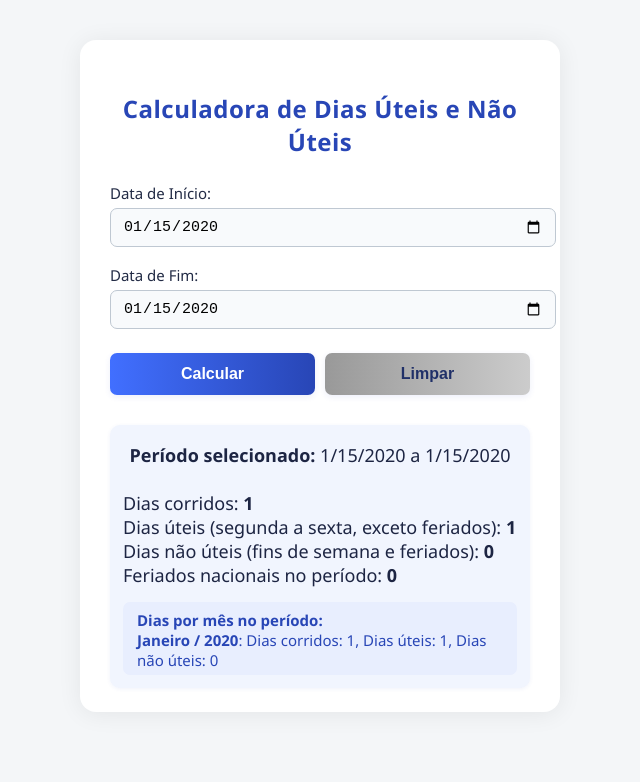
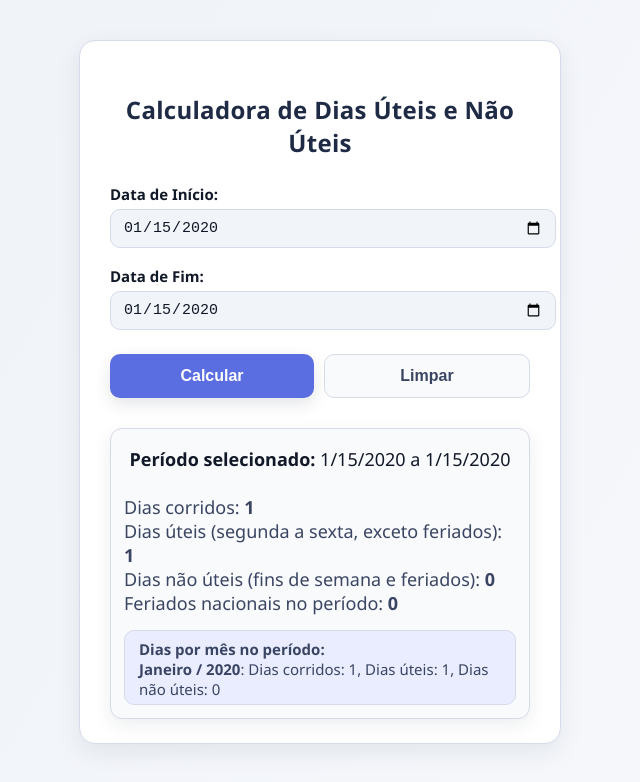
Before and after one commit to fbnmurad/alive, a plain HTML site: page CalculadoraDatas.html in a window 1280 px wide. Both pictures are taken after typing "2020-01-15", "2020-01-15" into the empty fields and a click on the button "Calcular". Shown: the whole page, without its empty margins (320-960 px from the left). Drawn offline with Linux system fonts and the light colour scheme.

Commit message:
Refactor CalculadoraDatas.html for better UI
Refactor HTML structure and styles for improved design and usability.

```diff
--- a/CalculadoraDatas.html
+++ b/CalculadoraDatas.html
@@ -4,42 +4,216 @@
   <meta charset="UTF-8">
   <title>Calculadora de Dias</title>
   <style>
-    body { background: #f4f6f8; font-family: 'Segoe UI', Arial, sans-serif; display: flex; justify-content: center; align-items: flex-start; min-height: 100vh; margin: 0; }
-    .container { background: #fff; margin-top: 40px; padding: 32px 30px 24px 30px; border-radius: 16px; box-shadow: 0 2px 24px rgba(0,0,0,0.07); width: 100%; max-width: 420px; }
-    h2 { color: #2846b6; margin-bottom: 25px; text-align: center; font-weight: 600; letter-spacing: 0.5px; }
-    label { font-weight: 500; color: #222b45; display: block; margin-bottom: 5px; margin-top: 16px; font-size: 15px; }
-    input { width: 100%; padding: 9px 12px; font-size: 15px; margin-bottom: 2px; border-radius: 7px; border: 1px solid #bfc8d2; background: #f8fafc; transition: border-color 0.2s; outline: none; }
-    input:focus { border-color: #2846b6; }
-    .botoes { display: flex; gap: 10px; margin-top: 22px; width: 100%; }
-    button { flex: 1; background: linear-gradient(90deg, #416fff 0%, #2846b6 100%); color: #fff; font-size: 16px; font-weight: 600; border: none; border-radius: 7px; padding: 12px 0; cursor: pointer; transition: background 0.18s; box-shadow: 0 2px 6px rgba(60,80,200,0.09); }
-    button.limpar { background: linear-gradient(90deg, #999 0%, #ccc 100%); color: #203068; }
-    button:hover:not(.limpar) { background: linear-gradient(90deg, #2846b6 0%, #416fff 100%); }
-    button.limpar:hover { background: linear-gradient(90deg, #888 0%, #bbb 100%); color: #18224d; }
-    #resultado { margin-top: 30px; padding: 18px 13px 13px 13px; border-radius: 10px; background: #f1f5fe; color: #1d2543; font-size: 18px; text-align: center; box-shadow: 0 1px 4px rgba(40,70,182,0.07); }
-    .totais-gerais { text-align: left !important; margin: 0 0 14px 0; }
-    .lista-feriados { margin-top: 16px; color: #2d3c8a; font-size: 15px; background: #f8fafc; border-radius: 7px; padding: 8px 10px 5px 14px; text-align: left !important; }
-    .meses-detalhados { margin-top: 15px; color: #2846b6; font-size: 15px; background: #e8eefe; border-radius: 7px; padding: 8px 10px 5px 14px; text-align: left !important; }
+    :root {
+      /* Background */
+      --bg-gradient-start: #eef1f7;   /* cinza frio claro */
+      --bg-gradient-end:   #f7f9fc;   /* quase branco */
+
+      /* Roxo azulado (identidade) */
+      --primary: #5b6ee1;             /* purple-blue tech */
+      --primary-hover: #4b5fd1;
+      --primary-active: #3f52b8;
+
+      /* Textos */
+      --text-title: #1f2a44;          /* azul grafite */
+      --text-default: #3a4563;        /* cinza azulado */
+      --text-dark: #111827;           /* quase preto */
+      --text-muted: #6b7280;          /* cinza neutro */
+
+      /* Superfícies */
+      --surface: #ffffff;
+      --surface-soft: #f9fafb;
+      --surface-muted: #f1f4f9;
+      --surface-highlight: #e9edff;   /* destaque roxo azulado */
+
+      /* Bordas */
+      --border-light: #d6dbea;
+
+      /* Feedback semântico */
+      --success: #16a34a;
+      --error: #dc2626;
+      --info: #5b6ee1;
+
+      /* Neutros */
+      --neutral: #9ca3af;
+      --neutral-hover: #6b7280;
+
+      /* Shadow padrão do tema */
+      --shadow-soft: 0 8px 24px rgba(31,42,68,0.08);
+    }
+
+    body {
+      background: linear-gradient(120deg, var(--bg-gradient-start), var(--bg-gradient-end));
+      font-family: 'Segoe UI', Arial, sans-serif;
+      display: flex;
+      justify-content: center;
+      align-items: flex-start;
+      min-height: 100vh;
+      margin: 0;
+      color: var(--text-default);
+    }
+
+    .container {
+      background: var(--surface);
+      margin-top: 40px;
+      padding: 32px 30px 24px 30px;
+      border-radius: 16px;
+      box-shadow: var(--shadow-soft);
+      width: 100%;
+      max-width: 420px;
+      border: 1px solid var(--border-light);
+    }
+
+    h2 {
+      color: var(--text-title);
+      margin-bottom: 25px;
+      text-align: center;
+      font-weight: 650;
+      letter-spacing: 0.3px;
+    }
+
+    label {
+      font-weight: 600;
+      color: var(--text-dark);
+      display: block;
+      margin-bottom: 5px;
+      margin-top: 16px;
+      font-size: 15px;
+    }
+
+    input {
+      width: 100%;
+      padding: 9px 12px;
+      font-size: 15px;
+      margin-bottom: 2px;
+      border-radius: 10px;
+      border: 1px solid var(--border-light);
+      background: var(--surface-muted);
+      transition: border-color 0.2s, box-shadow 0.2s;
+      outline: none;
+      color: var(--text-dark);
+    }
+
+    input:focus {
+      border-color: var(--primary);
+      box-shadow: 0 0 0 4px rgba(91,110,225,0.18);
+    }
+
+    .botoes {
+      display: flex;
+      gap: 10px;
+      margin-top: 22px;
+      width: 100%;
+    }
+
+    button {
+      flex: 1;
+      background: var(--primary);
+      color: #fff;
+      font-size: 16px;
+      font-weight: 650;
+      border: none;
+      border-radius: 10px;
+      padding: 12px 0;
+      cursor: pointer;
+      transition: background 0.18s, transform 0.06s, box-shadow 0.18s;
+      box-shadow: 0 6px 16px rgba(31,42,68,0.12);
+    }
+
+    button:hover:not(.limpar) {
+      background: var(--primary-hover);
+    }
+
+    button:active:not(.limpar) {
+      background: var(--primary-active);
+      transform: translateY(1px);
+    }
+
+    button.limpar {
+      background: var(--surface-soft);
+      color: var(--text-default);
+      border: 1px solid var(--border-light);
+      box-shadow: none;
+    }
+
+    button.limpar:hover {
+      background: var(--surface-highlight);
+      color: var(--text-title);
+    }
+
+    #resultado {
+      margin-top: 30px;
+      padding: 18px 13px 13px 13px;
+      border-radius: 12px;
+      background: var(--surface-soft);
+      color: var(--text-dark);
+      font-size: 18px;
+      text-align: center;
+      box-shadow: 0 6px 18px rgba(31,42,68,0.08);
+      border: 1px solid var(--border-light);
+    }
+
+    .totais-gerais {
+      text-align: left !important;
+      margin: 0 0 14px 0;
+      color: var(--text-default);
+    }
+
+    .lista-feriados {
+      margin-top: 16px;
+      color: var(--text-default);
+      font-size: 15px;
+      background: var(--surface-muted);
+      border-radius: 10px;
+      padding: 8px 10px 5px 14px;
+      text-align: left !important;
+      border: 1px solid var(--border-light);
+    }
+
+    .meses-detalhados {
+      margin-top: 15px;
+      color: var(--text-default);
+      font-size: 15px;
+      background: var(--surface-highlight);
+      border-radius: 10px;
+      padding: 8px 10px 5px 14px;
+      text-align: left !important;
+      border: 1px solid var(--border-light);
+    }
+
+    /* Mensagens de erro no resultado */
+    .erro {
+      color: var(--error);
+      font-weight: 700;
+    }
+
     @media (max-width: 480px) {
-      .container { padding: 12px 5px 12px 5px; max-width: 99vw; }
+      .container { padding: 12px 10px 12px 10px; max-width: 99vw; }
       h2 { font-size: 1.1em; }
-      #resultado { font-size: 16px; padding: 11px 2px 7px 2px; }
-      .lista-feriados, .meses-detalhados, .totais-gerais { font-size: 13px; padding-left: 3px; }
+      #resultado { font-size: 16px; padding: 11px 10px 7px 10px; }
+      .lista-feriados, .meses-detalhados, .totais-gerais { font-size: 13px; padding-left: 10px; }
     }
   </style>
 </head>
+
 <body>
   <div class="container">
     <h2>Calculadora de Dias Úteis e Não Úteis</h2>
+
     <label for="inicio">Data de Início:</label>
     <input type="date" id="inicio">
+
     <label for="fim">Data de Fim:</label>
     <input type="date" id="fim">
+
     <div class="botoes">
       <button onclick="calcularDias()">Calcular</button>
       <button type="button" class="limpar" onclick="limparCampos()">Limpar</button>
     </div>
+
     <div id="resultado"></div>
   </div>
+
   <script>
     function calcularPascoa(ano) {
       var a = ano % 19;
@@ -58,6 +232,7 @@
       var dia = ((h + l - 7 * m + 114) % 31) + 1;
       return new Date(ano, mes - 1, dia);
     }
+
     function feriadosNacionais(ano) {
       var feriados = [
         `${ano}-01-01`, `${ano}-04-21`, `${ano}-05-01`, `${ano}-09-07`, `${ano}-10-12`,
@@ -72,38 +247,49 @@
       feriados.push(fmt(pascoa)); feriados.push(fmt(corpusChristi));
       return feriados;
     }
+
     function calcularDias() {
       const inicio = document.getElementById("inicio").value;
       const fim = document.getElementById("fim").value;
       const resultado = document.getElementById("resultado");
+
       if (!inicio || !fim) {
-        resultado.innerHTML = "<span style='color:#c00'>Preencha as duas datas!</span>";
+        resultado.innerHTML = "<span class='erro'>Preencha as duas datas!</span>";
         return;
       }
+
       const dataInicio = new Date(inicio + "T00:00:00");
       const dataFim = new Date(fim + "T00:00:00");
+
       if (dataFim < dataInicio) {
-        resultado.innerHTML = "<span style='color:#c00'>A data final não pode ser anterior à inicial.</span>";
+        resultado.innerHTML = "<span class='erro'>A data final não pode ser anterior à inicial.</span>";
         return;
       }
+
       let anos = [];
       for(let y = dataInicio.getFullYear(); y <= dataFim.getFullYear(); y++) anos.push(y);
+
       let feriadosTodos = [];
       anos.forEach(y => feriadosTodos = feriadosTodos.concat(feriadosNacionais(y)));
       let feriadosSet = new Set(feriadosTodos);
+
       let diasCorridos = 0, diasUteis = 0, diasNaoUteis = 0;
       let diasFeriados = 0;
       let listaFeriadosNoPeriodo = [];
       let detalhesMeses = {};
       let dt = new Date(dataInicio);
+
       while (dt <= dataFim) {
         diasCorridos++;
         let iso = dt.toISOString().slice(0,10);
         let mesAnoKey = `${dt.getFullYear()}-${String(dt.getMonth()+1).padStart(2,'0')}`;
+
         if (!detalhesMeses[mesAnoKey]) {
           detalhesMeses[mesAnoKey] = {corridos:0, uteis:0, naoUteis:0, feriados:0};
         }
+
         detalhesMeses[mesAnoKey].corridos++;
+
         if (dt.getDay() !== 0 && dt.getDay() !== 6) {
           if (feriadosSet.has(iso)) {
             diasFeriados++;
@@ -123,8 +309,10 @@
             listaFeriadosNoPeriodo.push(new Date(dt));
           }
         }
+
         dt.setDate(dt.getDate() + 1);
       }
+
       let mesesDetalhadosStr = '<div class="meses-detalhados"><b>Dias por mês no período:</b><br>';
       Object.keys(detalhesMeses).sort().forEach(key => {
         let m = detalhesMeses[key];
@@ -136,14 +324,14 @@
         mesesDetalhadosStr += '<br>';
       });
       mesesDetalhadosStr += '</div>';
+
       let listaStr = '';
       if (listaFeriadosNoPeriodo.length > 0) {
         listaStr = '<div class="lista-feriados"><b>Feriados nacionais no período:</b><br>';
-        listaFeriadosNoPeriodo.forEach(f => {
-          listaStr += `• ${f.toLocaleDateString()}<br>`;
-        });
+        listaFeriadosNoPeriodo.forEach(f => { listaStr += `• ${f.toLocaleDateString()}<br>`; });
         listaStr += '</div>';
       }
+
       resultado.innerHTML = `
         <b>Período selecionado:</b> ${dataInicio.toLocaleDateString()} a ${dataFim.toLocaleDateString()}<br><br>
         <div class="totais-gerais">
@@ -156,11 +344,13 @@
         ${listaStr}
       `;
     }
+
     function limparCampos() {
       document.getElementById("inicio").value = '';
       document.getElementById("fim").value = '';
       document.getElementById("resultado").innerHTML = '';
     }
+
     // Bloqueio de teclas perigosas
     document.addEventListener('keydown', e => {
       if (
@@ -174,8 +364,6 @@ document.addEventListener('keydown', e => {
 
     // Bloqueio do menu de contexto (botão direito)
     document.addEventListener('contextmenu', e => e.preventDefault());
-
-
   </script>
 </body>
 </html>
```
Lines whose indentation alone changed are shown as unchanged.
